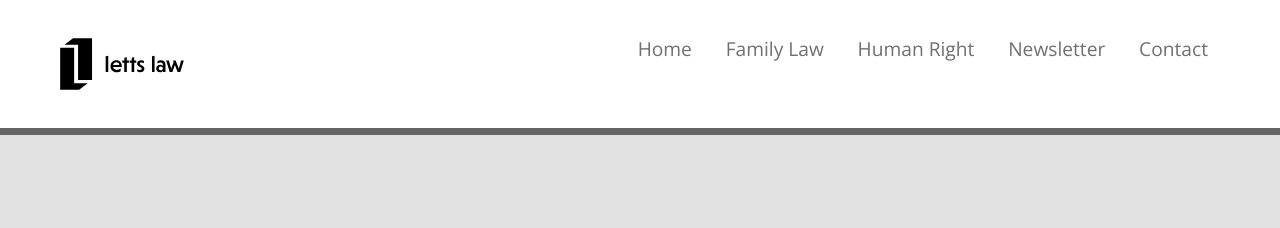
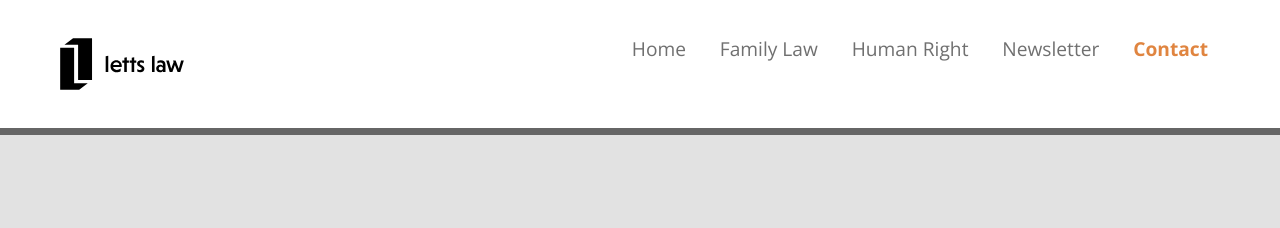
Before and after one commit to Ten-3/letts-law, a Jekyll site: the page built from contact.html, in a window 1280 px wide. Shown: the top 228 px of the page. Built offline with Jekyll 4.4.1, drawn with Linux system fonts in a browser that asks for light colours; Markdown is read by kramdown in place of the engine named in the settings.

Commit message:
Made it highlight the navigation

```diff
--- a/_includes/head-navigation.html
+++ b/_includes/head-navigation.html
@@ -1,7 +1,7 @@
 <ul class="list-group list-group-inline">
-  <li class="gutter-1-2"><a href="{{site.baseurl}}/index.html">Home</a></li>
-  <li class="gutter-1-2"><a href="{{site.baseurl}}/family-law/">Family Law</a></li>
-  <li class="gutter-1-2"><a href="{{site.baseurl}}/human-rights/">Human Right</a></li>
+  <li class="gutter-1-2"><a href="{{site.baseurl}}/index.html" {% if page.url  =='/' %} class="current" {% endif %}>Home</a></li>
+  <li class="gutter-1-2"><a href="{{site.baseurl}}/family-law/" {% if page.url == '/family-law/' %} class="current" {% endif %}>Family Law</a></li>
+  <li class="gutter-1-2"><a href="{{site.baseurl}}/human-rights/" {% if page.url == '/human-rights/' %} class="current" {% endif %}>Human Right</a></li>
   <li class="gutter-1-2"><a href="">Newsletter</a></li>
-  <li class="gutter-1-2"><a href="{{site.baseurl}}/contact/">Contact</a></li>
+  <li class="gutter-1-2"><a href="{{site.baseurl}}/contact/" {% if page.url == '/contact/' %} class="current" {% endif %}>Contact</a></li>
 </ul>
--- a/css/main.css
+++ b/css/main.css
@@ -17,6 +17,12 @@ nav a {
   color: #707070;
   display: inline-block;
   text-decoration: none;
+}
+
+/*highlight current page*/
+.current {
+  font-weight: bold;
+  color: #E08540;
 }
 
 /*footer css */
```
